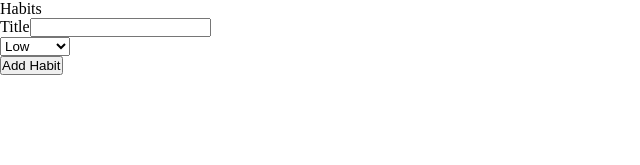
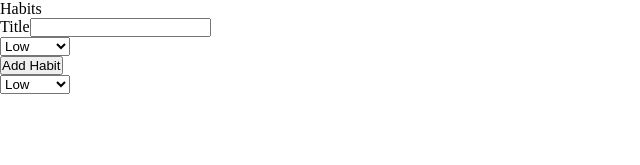
Before and after one commit to Ludvig-D/PAA, a React (Vite) app: page /habits in a window 1280 px wide. Shown: the top 165 px of the page, without its empty margins (0-640 px from the left). Built offline with nearby package versions, Linux system fonts and the light colour scheme.

Commit message:
Added filter habits

```diff
--- a/src/pages/Habits/Habits.jsx
+++ b/src/pages/Habits/Habits.jsx
@@ -1,4 +1,4 @@
-import { useContext } from 'react';
+import { useContext, useState } from 'react';
 import HabitsForm from '../../components/HabitsForm/HabitsForm';
 import { HabitContext } from '../../context/HabitContext';
 import HabitItem from '../../components/HabitItem/HabitItem';
@@ -6,13 +6,31 @@ import HabitItem from '../../components/HabitItem/HabitItem';
 export default function Habits() {
   const { habits } = useContext(HabitContext);
 
+  const [habitList, setHabitList] = useState(habits);
+
+  const filterHabits = (filter) => {
+    const list = [...habits];
+    const newList = list.filter((habit) => habit.priority === filter);
+    setHabitList(newList);
+  };
+
   return (
     <>
       <p>Habits</p>
       <HabitsForm />
 
+      <select
+        name="filter"
+        id="filter"
+        onChange={(e) => filterHabits(e.target.value)}
+      >
+        <option value="low">Low</option>
+        <option value="medium">Medium</option>
+        <option value="high">High</option>
+      </select>
+
       <div>
-        {habits.map((habit) => (
+        {habitList.map((habit) => (
           <HabitItem habit={habit} />
         ))}
       </div>
```
